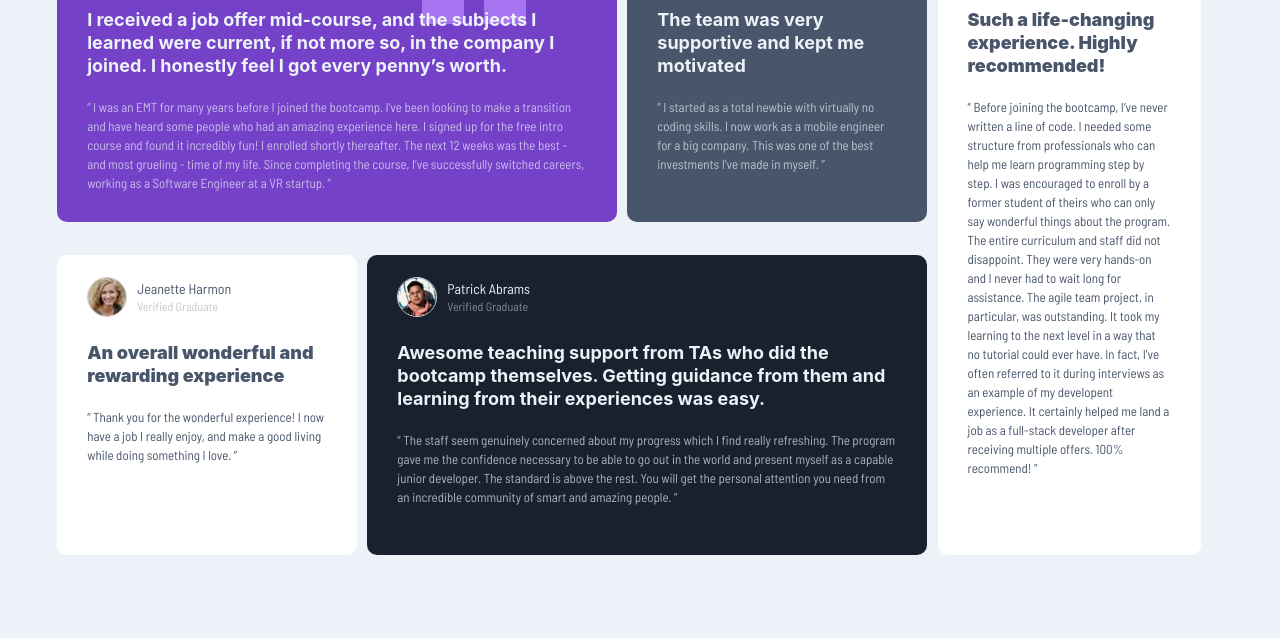
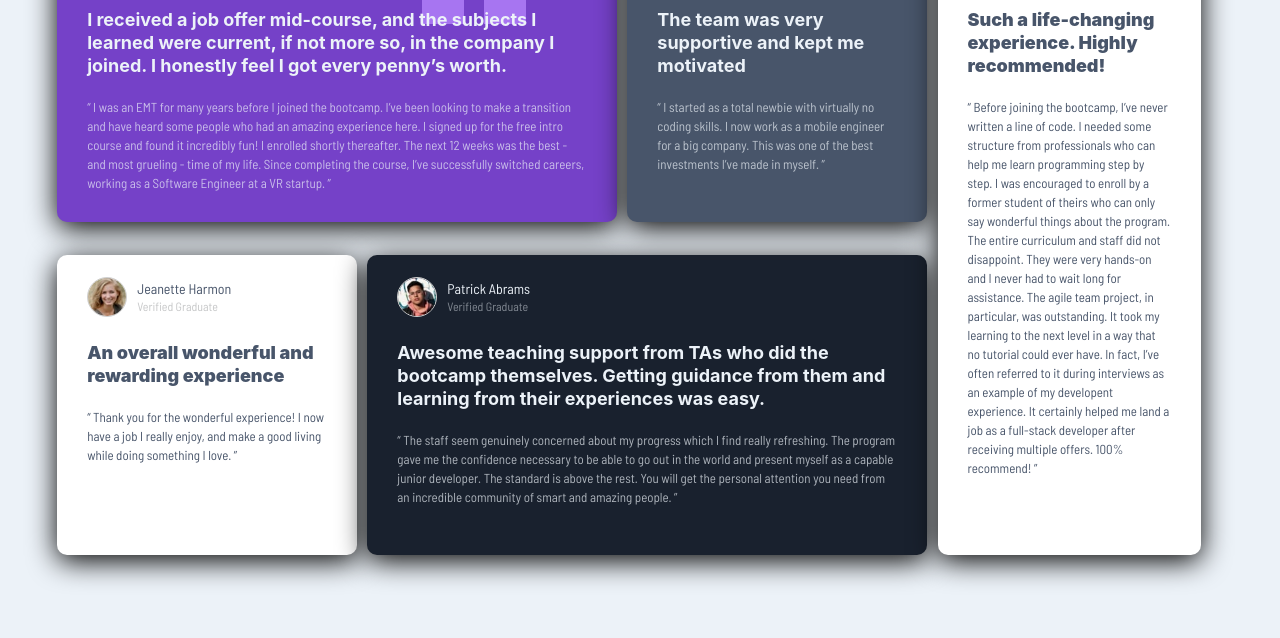
Before and after one commit to ankit-345/testimonials-grid-section-main, a plain HTML site: page index.html in a window 1280 px wide. Shown: the part 186-824 px from the top of the page. Drawn offline with nearby package versions, Linux system fonts and the light colour scheme.

Commit message:
Update style.css

```diff
--- a/style.css
+++ b/style.css
@@ -113,18 +113,21 @@ main{
     padding: 18px 30px 18px 30px !important;
     width: 263px;
     height: 633px;
+    box-shadow: 0px 6px 29px 0px black;
 }
 
 #box2, #box4{
     width: 269px !important;
     height: 300px;
     flex:none;
+    box-shadow: 0px 6px 29px 0px black;
 }
 
 #box1, #box5{
     width: 560px !important;
     height: 300px;
     flex: none;
+    box-shadow: 0px 6px 29px 0px black;
 }
 
 #box1{ background: var(--Moderate_violet) url('images/bg-pattern-quotation.svg') no-repeat;
```
